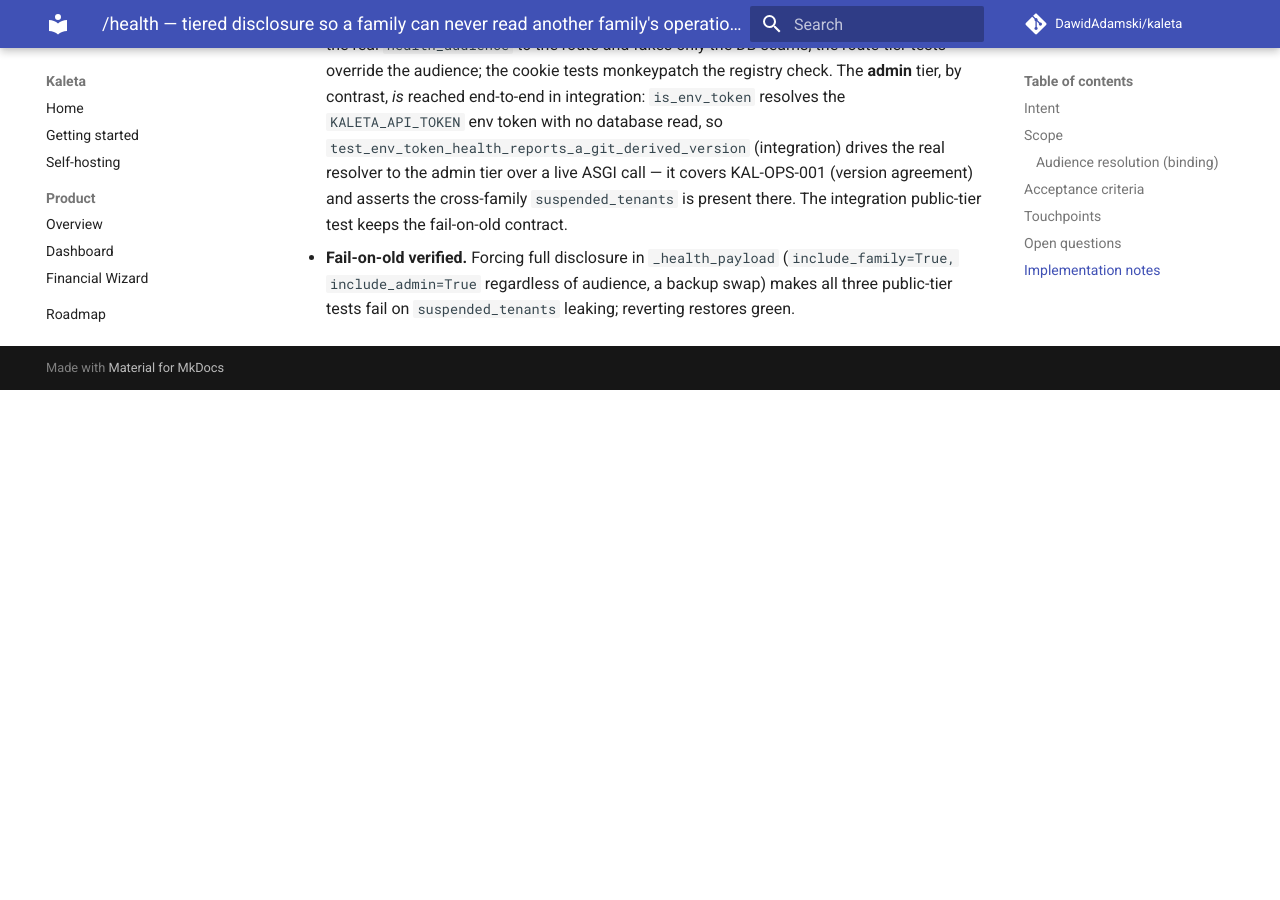
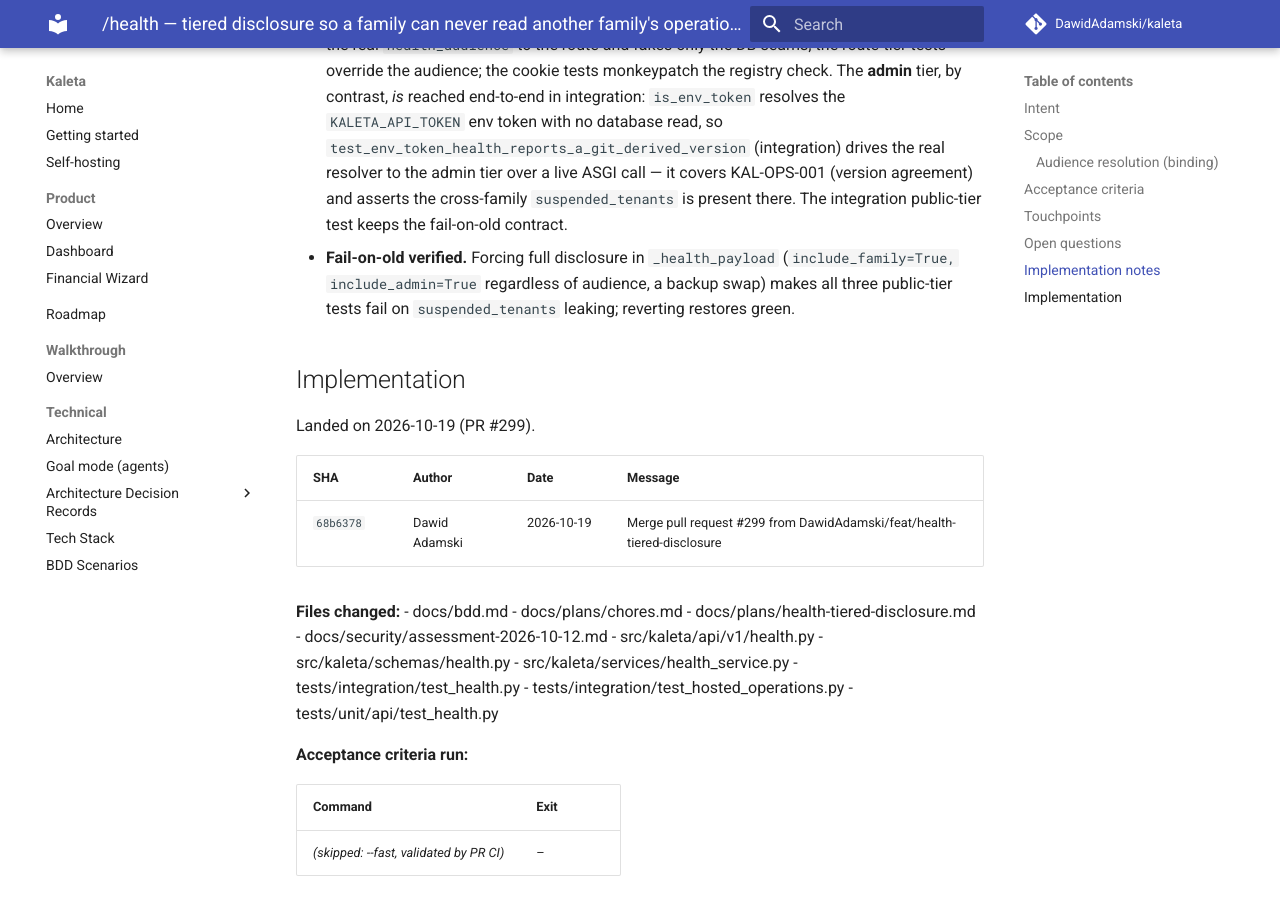
Before and after one commit to DawidAdamski/kaleta, an MkDocs documentation site: the page built from docs/plans/archive/health-tiered-disclosure.md, in a window 1280 px wide and 900 px high, scrolled down 3555 px. Built offline with MkDocs 1.6.1 and Material for MkDocs 9.7.7, drawn with Linux system fonts in a browser that asks for light colours; comment, search, counter and statistics services are not loaded; before the commit the page ends 3945 px from its top, so only the background shows below that.

Commit message:
docs(plans): archive health-tiered-disclosure (#299)

```diff
--- a/docs/plans/health-tiered-disclosure.md
+++ b/docs/plans/archive/health-tiered-disclosure.md
@@ -3,8 +3,9 @@
 title: /health — tiered disclosure so a family can never read another family's operational state
 area: security (api)
 effort: small
-status: in-progress
-roadmap_ref: ../roadmap.md
+status: archived
+archived_at: 2026-10-19
+roadmap_ref: ../../roadmap.md
 ---
 
 # /health — tiered disclosure so a family can never read another family's operational state
@@ -145,3 +146,29 @@
   reverting restores green.
 </content>
 </invoke>
+
+## Implementation
+
+Landed on 2026-10-19 (PR #299).
+
+| SHA | Author | Date | Message |
+|---|---|---|---|
+| `68b6378` | Dawid Adamski | 2026-10-19 | Merge pull request #299 from DawidAdamski/feat/health-tiered-disclosure |
+
+**Files changed:**
+- docs/bdd.md
+- docs/plans/chores.md
+- docs/plans/health-tiered-disclosure.md
+- docs/security/assessment-2026-10-12.md
+- src/kaleta/api/v1/health.py
+- src/kaleta/schemas/health.py
+- src/kaleta/services/health_service.py
+- tests/integration/test_health.py
+- tests/integration/test_hosted_operations.py
+- tests/unit/api/test_health.py
+
+**Acceptance criteria run:**
+
+| Command | Exit |
+|---|---|
+| _(skipped: --fast, validated by PR CI)_ | – |
```
